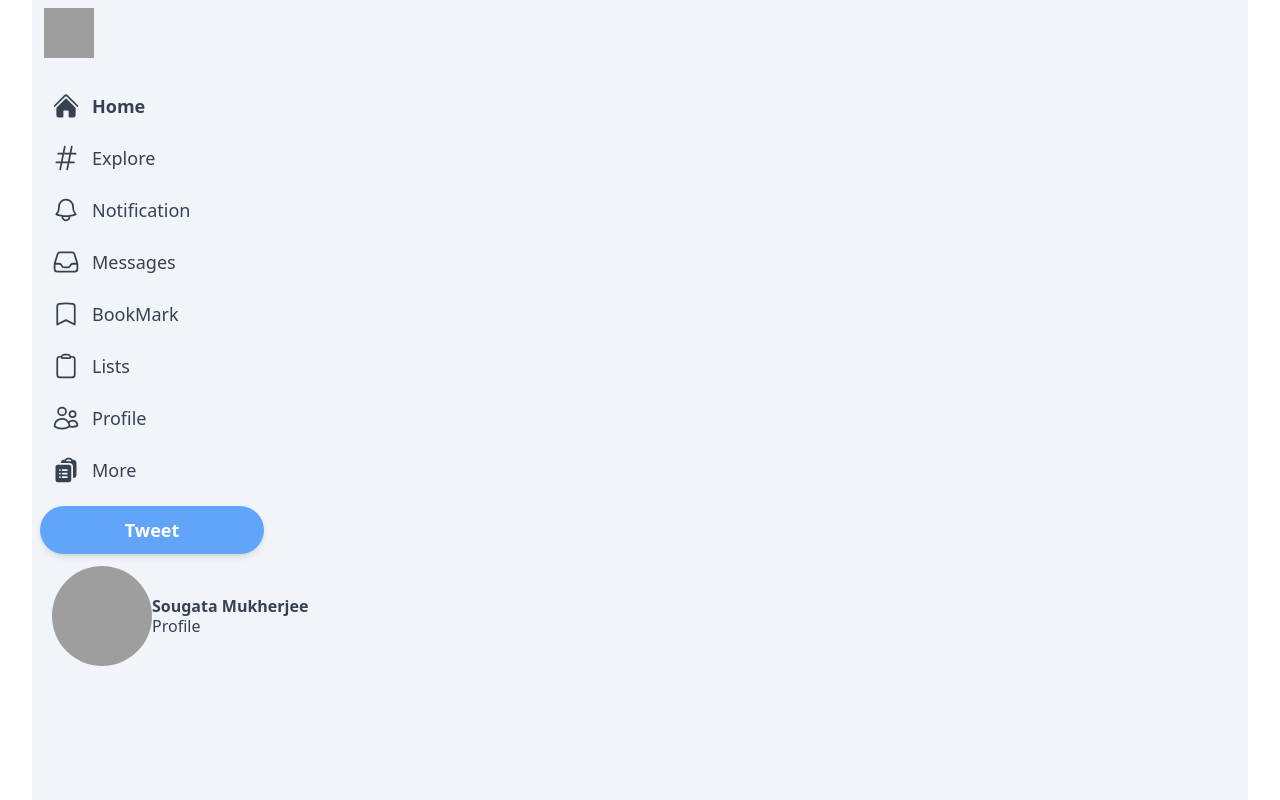
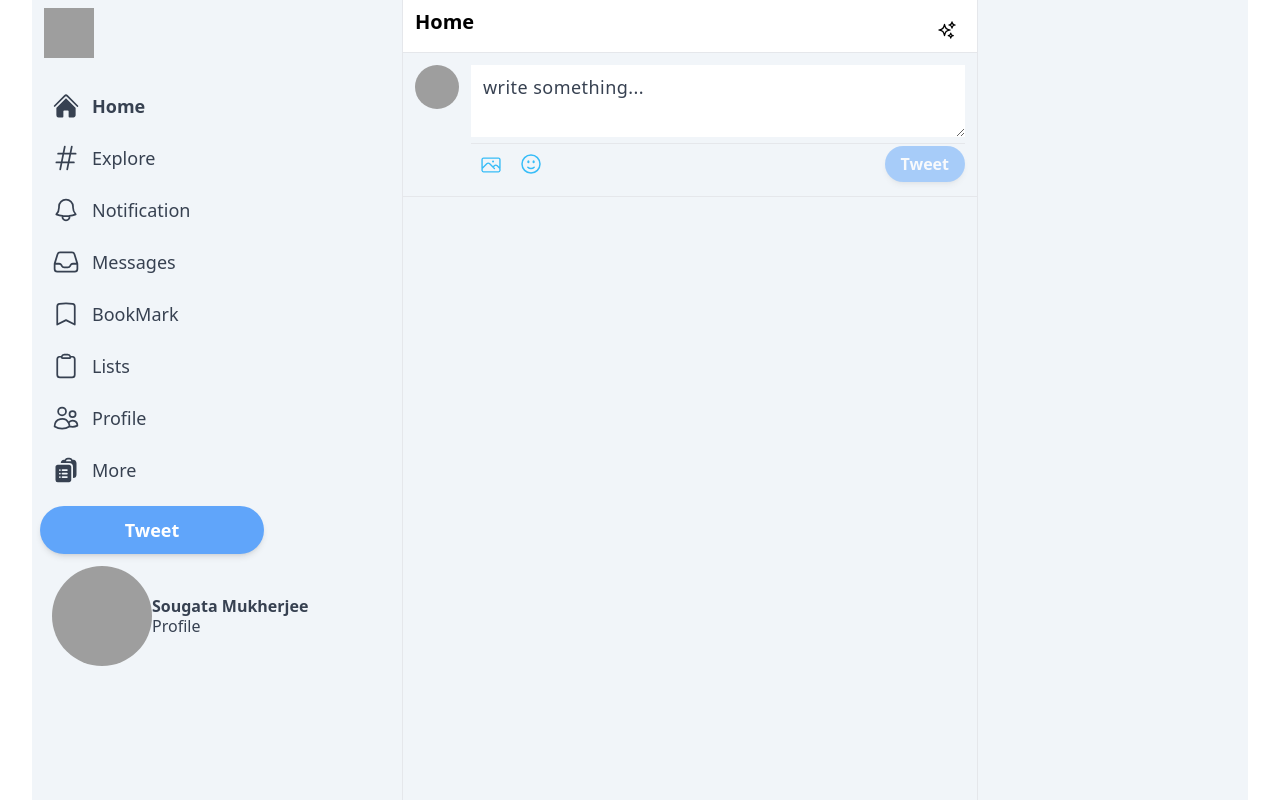
Before and after one commit to SamRik11/twitter, a Next.js app: page / in a window 1280 px wide. Built offline with nearby package versions, Linux system fonts and the light colour scheme; grey boxes are pictures that could not be loaded.

Commit message:
add feed input

```diff
--- a/package.json
+++ b/package.json
@@ -15,6 +15,7 @@
     "react-dom": "18.2.0"
   },
   "devDependencies": {
+    "@tailwindcss/forms": "^0.5.3",
     "autoprefixer": "^10.4.12",
     "eslint": "8.26.0",
     "eslint-config-next": "12.3.1",
--- /dev/null
+++ b/pages/Feed.js
@@ -0,0 +1,17 @@
+import { SparklesIcon } from '@heroicons/react/24/outline'
+import React from 'react'
+import { Input } from './Input'
+
+export const Feed = () => {
+  return (
+    <div className='xl:ml-[370px] border-l border-r xl:min-w-[576px] sm:ml-[73px] flex-grow max-w-xl'>
+        <div className='flex py-2 px-3 sticky top-0 z-10 bg-white border-b border-gray-200'>
+            <h2 className='text-lg font-bold cursor-pointer sm:text-xl'>Home</h2>
+            <div className='flex justify-center ml-auto hover-effect px-0 w-9 h-9'>
+                <SparklesIcon className='h-5'/>
+            </div>
+        </div>
+        <Input/>
+    </div>
+  )
+}
--- /dev/null
+++ b/pages/Input.js
@@ -0,0 +1,22 @@
+import { FaceSmileIcon, PhotoIcon } from '@heroicons/react/24/outline'
+import React from 'react'
+
+export const Input = () => {
+  return (
+    <div className='flex border-b p-3 border-gray-200 space-x-3'>
+        <img className='w-11 h-11 rounded-full cursor-pointer' src='https://media-exp1.licdn.com/dms/image/C4D03AQE2MeDKG-GnEA/profile-displayphoto-shrink_200_200/0/1658045991027?e=1670457600&v=beta&t=-T5_jLvnIl_hYepjgEa4Xtb3K2P401C4u0Bw3nx8Zps' alt='input'/>
+        <div className='w-full divide-y divide-gray-200'>
+            <div className=''>
+                <textarea className='w-full border-none focus:ring-0 text-lg placeholder-gray-700 tracking-wide min-h-[50px] text-gray-700' rows="2" placeholder='write something...'></textarea>
+            </div>
+            <div className='flex items-center justify-between'>
+                <div className='flex'>
+                    <PhotoIcon className='h-10 w-10 hover-effect p-2 text-sky-400 hover:bg-sky-100 pt-2.5'/>
+                    <FaceSmileIcon className='h-10 w-10 hover-effect p-2 text-sky-400 hover:bg-sky-100'/>
+                </div>
+                <button className='bg-blue-400 text-white px-4 py-1.5 rounded-full font-bold shadow-md hover:brightness-95 disabled:opacity-50' disabled>Tweet</button>
+            </div>
+        </div>
+    </div>
+  )
+}
--- a/pages/index.js
+++ b/pages/index.js
@@ -1,6 +1,7 @@
 import Head from 'next/head'
 import Image from 'next/image'
 import styles from '../styles/Home.module.css'
+import { Feed } from './Feed'
 import { SideBar } from './SideBar'
 
 export default function Home() {
@@ -15,6 +16,7 @@
       {/* SideBar */}
       <SideBar/>
       {/* Feed */}
+      <Feed/>
       {/* widgets */}
       </main>
     </div>
--- a/tailwind.config.js
+++ b/tailwind.config.js
@@ -7,5 +7,5 @@
   theme: {
     extend: {},
   },
-  plugins: [],
+  plugins: [require('@tailwindcss/forms')],
 }
```
Also changed, not shown: 1 other file (tests, documents, lock files or other folders).
